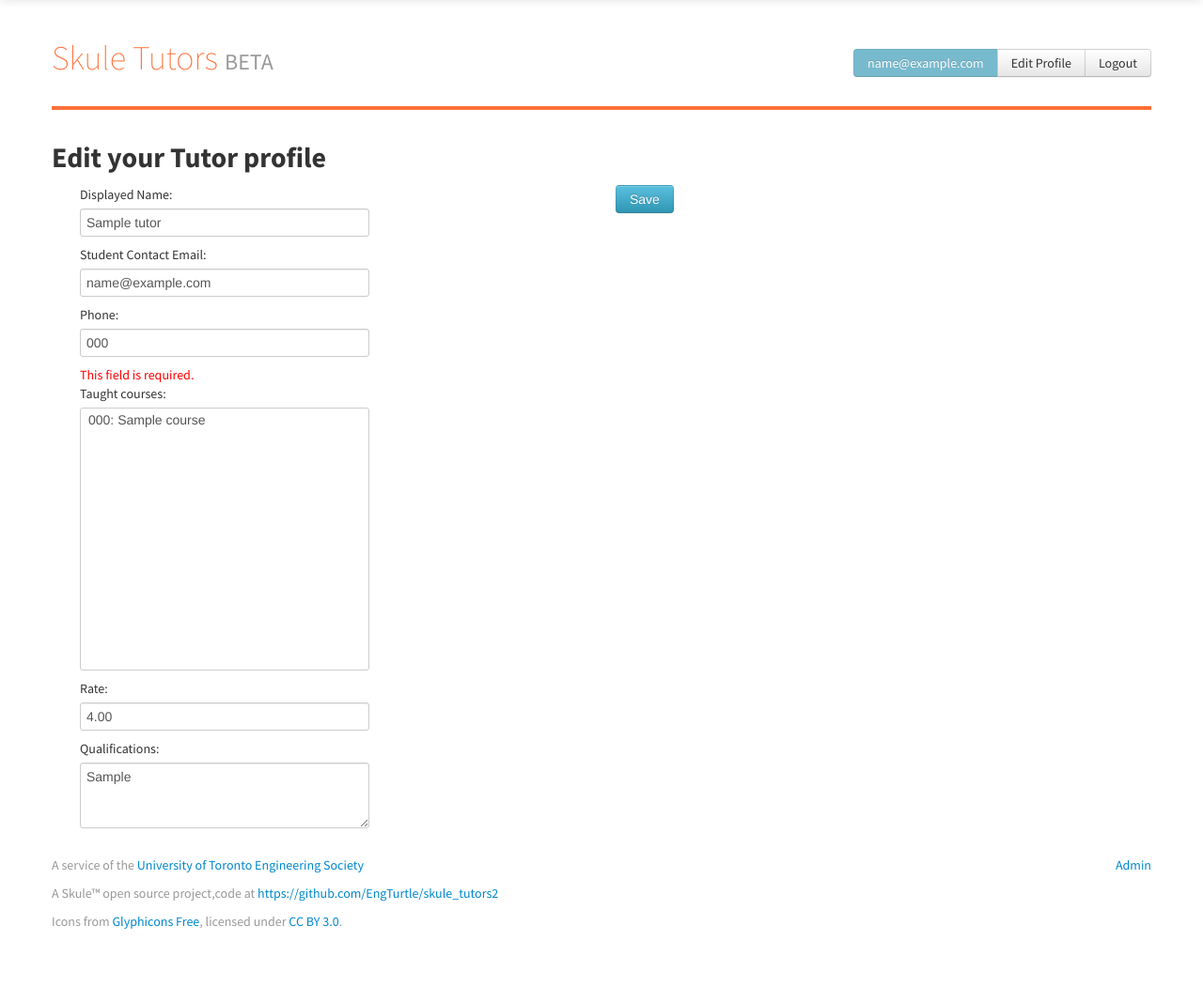
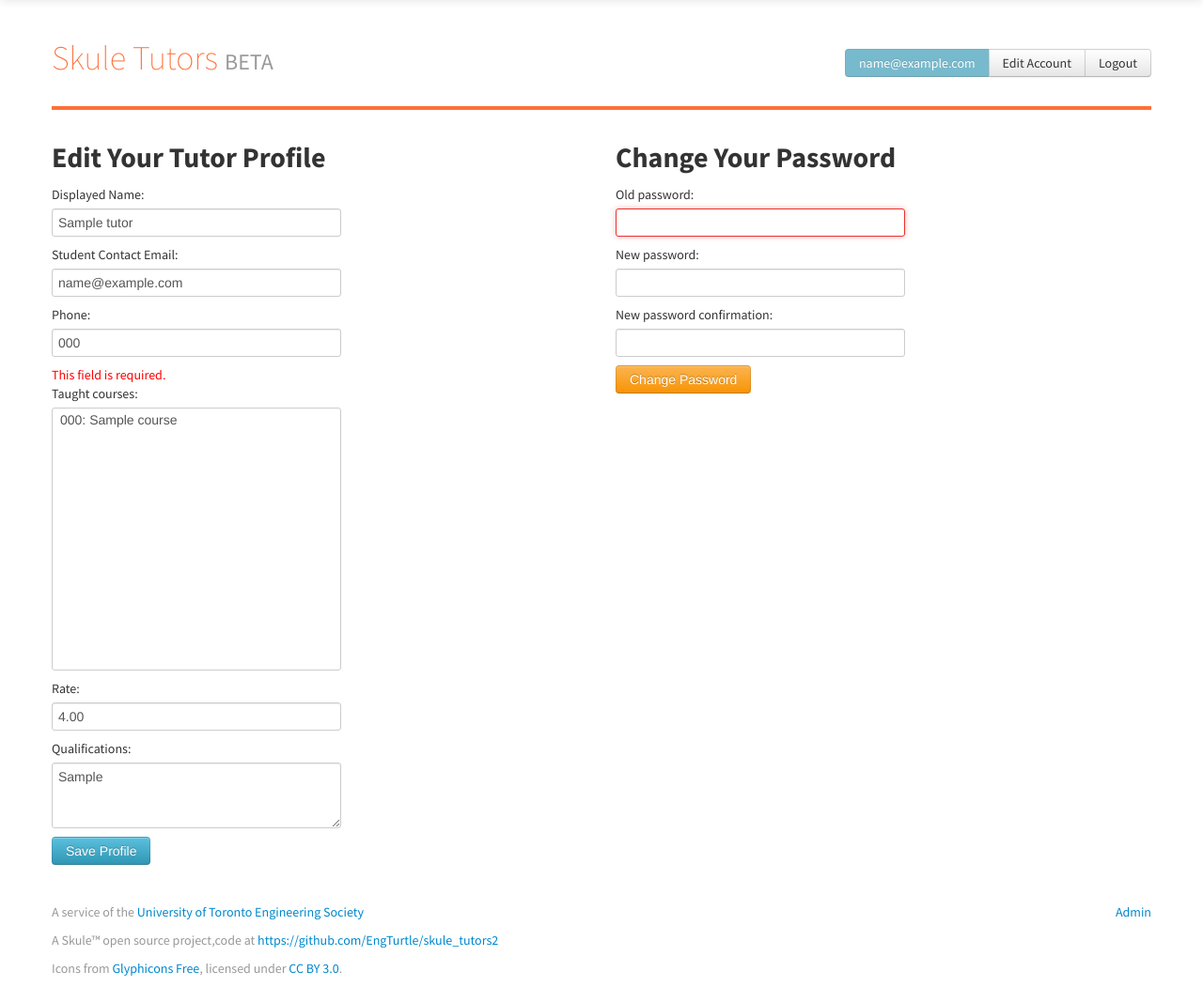
Before and after one commit to skule/skule_tutors2, a Django app: a page that uses templates/base.html in a window 1280 px wide. Shown: the part 48-1099 px from the top of the page at 94% size. Before the commit the page ends 1037 px from the top, so only its background shows below. Run offline with Django 3.2, Linux system fonts and the light colour scheme; a user stored in the database is signed in; tables that the repository leaves empty hold one stand-in row (values such as "Sample post").

Commit message:
Added password change view in edit profile page

```diff
--- a/templates/base.html
+++ b/templates/base.html
@@ -94,7 +94,7 @@
             {% if user.is_authenticated %}
                 <div class="btn-group pull-right">
                     <a href="#" class="btn btn-info disabled">{{ user.email }} </a>
-                    <a href="{% url tutors.views.TutorProfileEdit %}" class="btn">Edit Profile</a>
+                    <a href="{% url tutors.views.TutorProfileEdit %}" class="btn">Edit Account</a>
                     <a class="btn" href="{% url django.contrib.auth.views.logout %}">Logout</a>
                 </div>
             {% else %}
--- a/templates/tutors/tutor_profile_edit.html
+++ b/templates/tutors/tutor_profile_edit.html
@@ -3,26 +3,37 @@
 {% block title %}Skule Tutors{% endblock %}
 
 {% block content %}
-    <div class="row">
+    <div class="row-fluid">
         <div class="span12">
-            <h2>Edit your Tutor profile</h2>
-        </div>
-    </div>
-    <div class="row">
-        <div class="span12">
+            <div class="span6">
+            <h2>Edit Your Tutor Profile</h2>
             <form action="{% url tutors.views.TutorProfileEdit %}" method="post">{% csrf_token %}
-                <div class="span6">
-                    {% for field in profile_form %}
+                {% for field in profile_form %}
+                    {{ field.errors }}
+                    {{ field.label_tag }}
+                    {{ field }}
+                    {% if field.help_text %}
+                        <span class="help-block">{{ field.help_text }}</span>
+                    {% endif %}
+                {% endfor %}<br>
+                <input type="submit" class="btn btn-info" value="Save Profile"/>
+            </form>
+            </div>
+            <div class="span6">
+            <h2>Change Your Password</h2>
+                <form action="{% url django.contrib.auth.views.password_change %}" method="post">
+                    {% csrf_token %}
+                    {% for field in password_change_form %}
                         {{ field.errors }}
                         {{ field.label_tag }}
                         {{ field }}
                         {% if field.help_text %}
                             <span class="help-block">{{ field.help_text }}</span>
                         {% endif %}
-                    {% endfor %}
-                </div>
-                <input type="submit" class="btn btn-info" value="Save"/>
-            </form>
+                    {% endfor %}<br>
+                    <input type="submit" class="btn btn-warning" value="Change Password"/>
+                </form>
+            </div>
         </div>
     </div>
 
--- a/tutors/views.py
+++ b/tutors/views.py
@@ -2,6 +2,7 @@
 from django.contrib.auth.models import Group
 from django.contrib import messages
 from django.contrib.auth.decorators import login_required
+from django.contrib.auth.forms import PasswordChangeForm
 from forms import ApplicationForm, TutorProfileForm
 from django.http import HttpResponseRedirect
 from django.shortcuts import render_to_response
@@ -84,8 +85,10 @@
             return HttpResponseRedirect('/')
     else:
         profile_form = TutorProfileForm(tutor.POST_data())
+    password_change_form = PasswordChangeForm(user=request.user)
     return render_to_response(template,
-                              {'profile_form': profile_form},
+                              {'profile_form': profile_form,
+                               'password_change_form': password_change_form},
                               context_instance = RequestContext(request))
 
 def SearchTutors(request, template = 'tutors/search.html'):
--- a/urls.py
+++ b/urls.py
@@ -33,7 +33,8 @@
                        url(r'^auth/login$', 'django.contrib.auth.views.login',
                            {'authentication_form': EmailAuthenticationForm}, name = 'login'),
 
-                       url(r'^auth/logout', 'django.contrib.auth.views.logout', {'next_page': '/'}),
+                       url(r'^auth/logout$', 'django.contrib.auth.views.logout', {'next_page': '/'}),
+                       url(r'^auth/passwordchange$', 'django.contrib.auth.views.password_change', {'post_change_redirect': '/'}),
 
                        # Uncomment the admin/doc line below to enable admin documentation:
                        # url(r'^admin/doc/', include('django.contrib.admindocs.urls')),
```
Also changed, not shown: templates/registration/password_change_form.html (added, +18 -0 lines).
